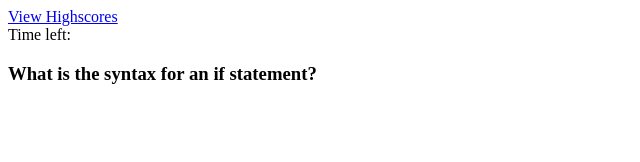
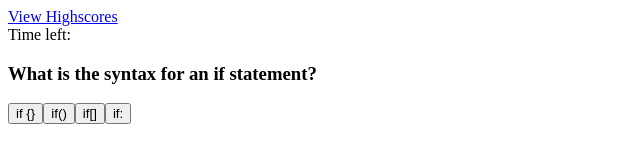
Before and after one commit to mrcorbo/QuizGame, a plain HTML site: page index.html in a window 1280 px wide. Both pictures are taken after a click on the button "Click here to start". Shown: the whole page, without its empty margins (0-640 px from the left). Drawn offline with Linux system fonts and the light colour scheme.

Commit message:
Added buttons for answer choices

```diff
--- a/Assets/js/script.js
+++ b/Assets/js/script.js
@@ -18,8 +18,16 @@ var questions = [
 ]
 var questionNum = 0;
 function displayQuestion() {
-    var qText = document.getElementById("questionText")
-    qText.innerText = questions[questionNum].questionText
+    var qText = document.getElementById("questionText");
+    qText.innerText = questions[questionNum].questionText;
+    var choices = document.getElementById("choices");
+    choices.innerHTML = "";
+    for (var i=0; i<questions[questionNum].choices.length; i++){
+        var button = document.createElement("button");
+        button.innerText = questions[questionNum].choices[i];
+        choices.appendChild(button);
+    }
+
 };
 
 // Questions:
--- a/index.html
+++ b/index.html
@@ -23,6 +23,7 @@
         </div>
         <div id="quizQs">
             <h3 id="questionText">Temporary Question here</h3>
+            <div id="choices"></div>
         </div>
     </main>
     <script src="./Assets/js/script.js"></script>
```
